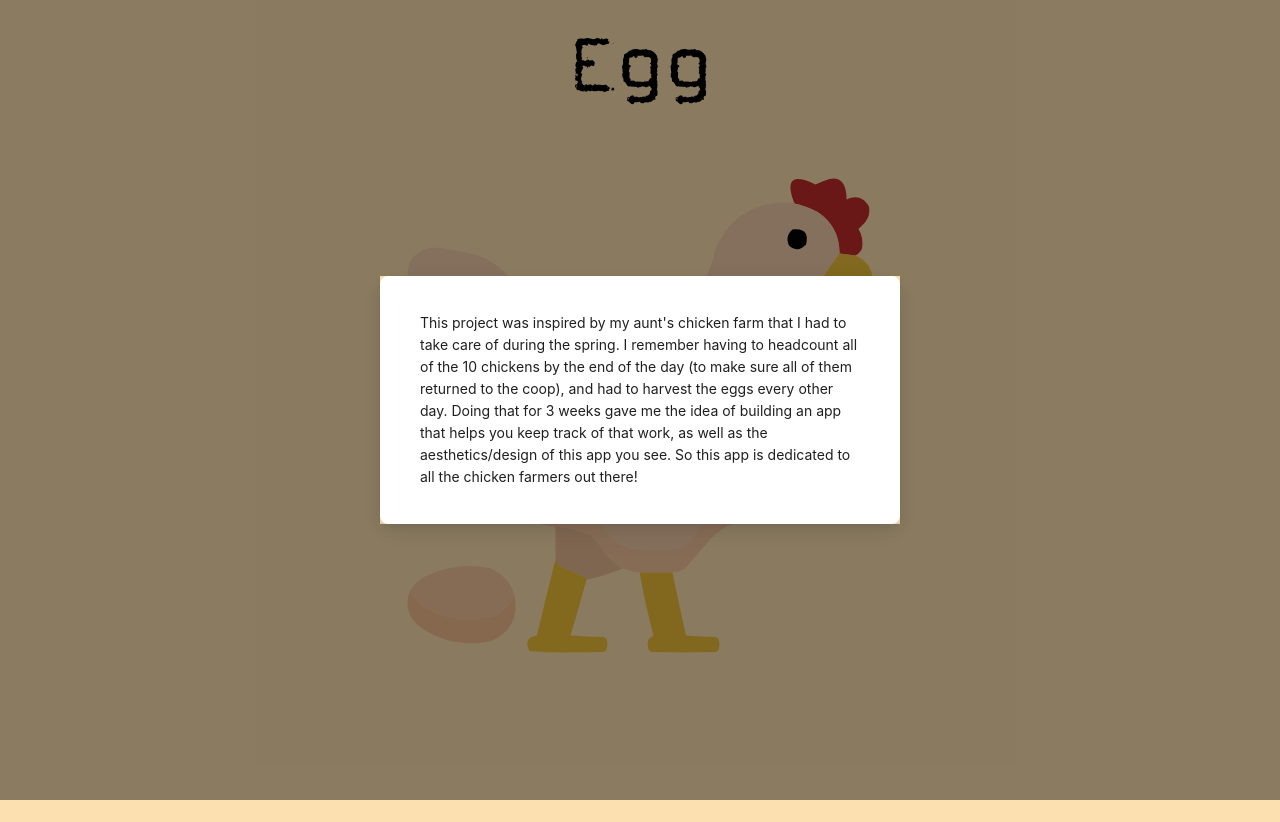
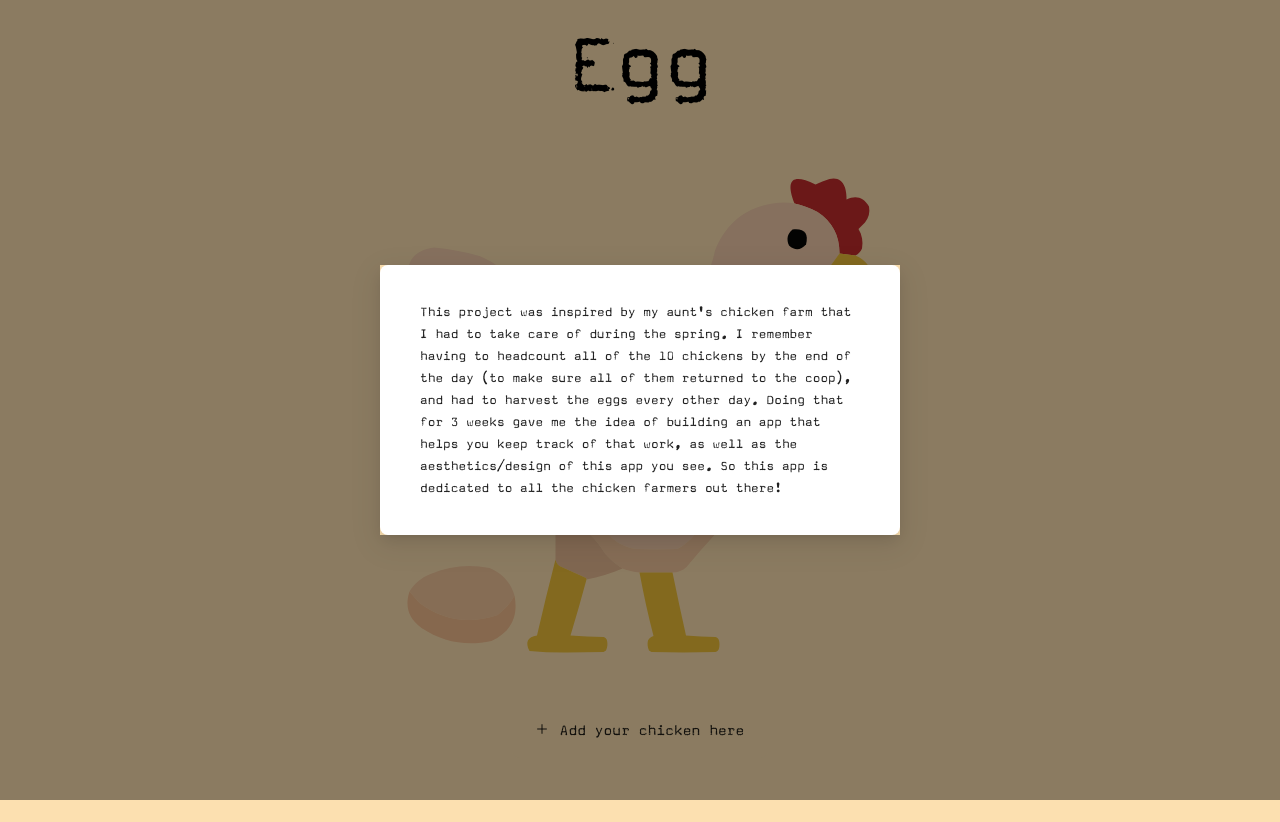
Before and after one commit to daniel-sungwon-lee/egg, a Next.js app: page / in a window 1280 px wide. Both pictures are taken after a click on the picture 640 px from the left and 413 px from the top of the page. Before the commit the page ends 800 px from the top, so only its background shows below. Built offline with nearby package versions, Linux system fonts and the light colour scheme.

Commit message:
added collapse content and font update

```diff
--- a/app/page.js
+++ b/app/page.js
@@ -2,8 +2,23 @@
 
 import Image from 'next/image'
 import styles from './page.module.css'
-import { Modal } from 'antd/es'
+import localFont from 'next/font/local'
+import { Card, Collapse, Modal } from 'antd/es'
+import { PlusOutlined } from '@ant-design/icons'
 import { useState } from 'react'
+
+const Magda = localFont({ src: '../public/fonts/Magda.otf' })
+
+const items = [
+  {
+    key: '1',
+    label: 'Add your chicken here',
+    children: <Card bordered={false} bodyStyle={{background: 'white'}}
+               className={Magda.className}>
+                Hello
+              </Card>
+  }
+]
 
 export default function Home() {
   const [open, setOpen] = useState(false)
@@ -21,9 +36,14 @@ export default function Home() {
          style={{cursor: 'pointer'}} />
       </div>
 
+      <div className={styles.collapseArea}>
+        <Collapse items={items} ghost size='large' className={Magda.className}
+         expandIcon={({ isActive }) => <PlusOutlined rotate={isActive ? 135 : 0} />} />
+      </div>
+
       <Modal centered open={open} style={{background: 'none'}}
        onCancel={() => setOpen(false)} footer={null} wrapClassName='chickenModal'
-       closeIcon={false}>
+       closeIcon={false} className={Magda.className}>
         <div style={{background: 'white', padding: '1rem'}}>
           This project was inspired by my aunt&apos;s chicken farm that I had to take
           care of during the spring. I remember having to headcount all of the 10
--- a/app/page.module.css
+++ b/app/page.module.css
@@ -8,4 +8,11 @@
 .chickenImg {
   display: flex;
   justify-content: center;
+  margin-bottom: 2rem;
 }
+
+.collapseArea {
+  display: flex;
+  justify-content: center;
+  margin-bottom: 4rem;
+}
--- a/package.json
+++ b/package.json
@@ -9,6 +9,7 @@
     "lint": "next lint"
   },
   "dependencies": {
+    "@ant-design/icons": "^5.1.4",
     "antd": "^5.7.0",
     "eslint": "8.44.0",
     "eslint-config-next": "13.4.8",
```
Also changed, not shown: 1 other file (tests, documents, lock files or other folders).
